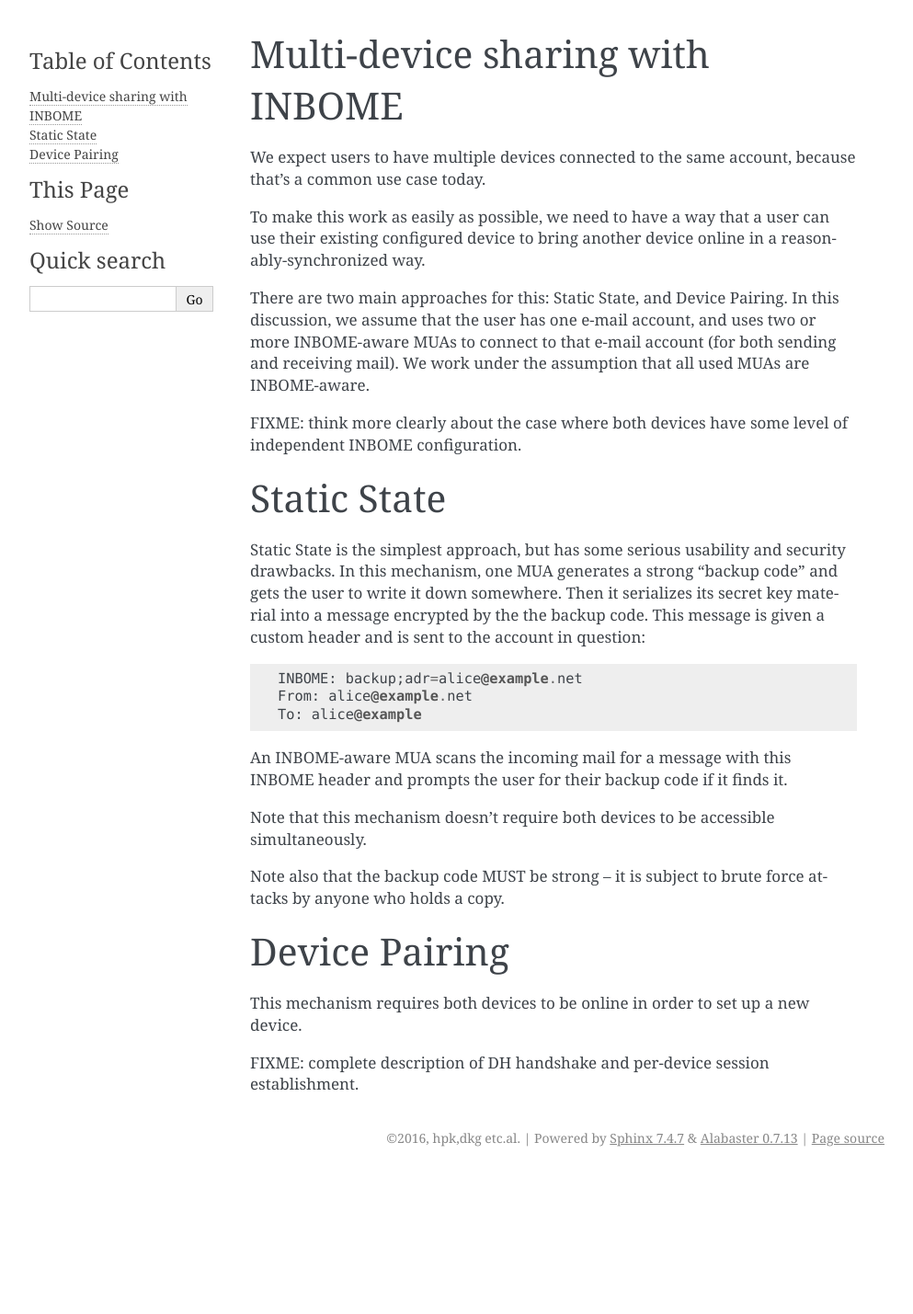
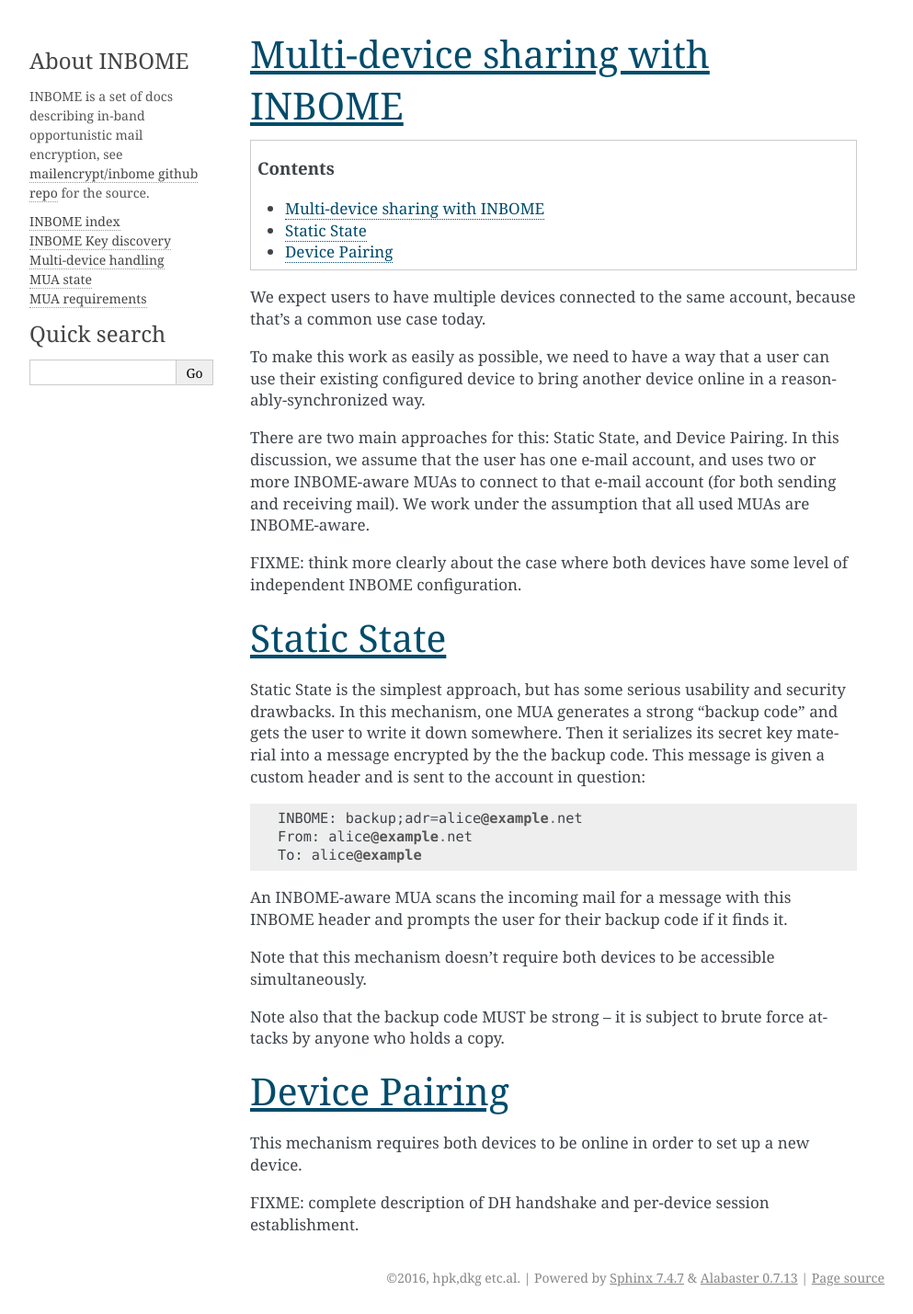
Before and after one commit to autocrypt/autocrypt, a Sphinx documentation site: the page built from doc/multi-device.rst, in a window 1280 px wide. Shown: the whole page at 92% size, without its empty margins (148-1141 px from the left). Built offline with Sphinx 7.4.7, drawn with Linux system fonts in a browser that asks for light colours; before the commit the page ends 1277 px from its top, so only the background shows below that.

```diff
--- /dev/null
+++ b/doc/_templates/globaltoc.html
@@ -0,0 +1,8 @@
+
+<ul>
+  <li><a href="{{ pathto('index') }}">INBOME index</a></li>
+  <li><a href="{{ pathto('mua-keydiscovery') }}">INBOME Key discovery</a></li>
+  <li><a href="{{ pathto('multi-device') }}">Multi-device handling</a></li>
+  <li><a href="{{ pathto('mua-state') }}">MUA state</a></li>
+  <li><a href="{{ pathto('mua-requirements') }}">MUA requirements</a></li>
+</ul>
--- /dev/null
+++ b/doc/_templates/sidebarintro.html
@@ -0,0 +1,4 @@
+<h3>About INBOME</h3>
+<p>
+  INBOME is a set of docs describing in-band opportunistic mail encryption, see <a href="https://github.com/mailencrypt/inbome/">mailencrypt/inbome github repo</a> for the source.
+</p>
--- a/doc/conf.py
+++ b/doc/conf.py
@@ -180,7 +180,21 @@ html_static_path = ['_static']
 
 # Custom sidebar templates, maps document names to template names.
 #
-# html_sidebars = {}
+html_sidebars = {
+    'index': [
+        'sidebarintro.html',
+        'globaltoc.html',
+        'searchbox.html'
+    ],
+    '**': [
+        'sidebarintro.html',
+        'globaltoc.html',
+        'relations.html',
+        'searchbox.html'
+    ]
+}
+
+
 
 # Additional templates that should be rendered to pages, maps page names to
 # template names.
--- a/doc/mua-keydiscovery.rst
+++ b/doc/mua-keydiscovery.rst
@@ -1,5 +1,7 @@
 INBOME key discovery
-----------------------------
+=========================
+
+.. contents::
 
 Basic protocol flow
 ---------------------------------
--- a/doc/mua-requirements.rst
+++ b/doc/mua-requirements.rst
@@ -1,5 +1,7 @@
 MUA requirements
-----------------
+=================
+
+
 
 INBOME works for people who use INBOME-aware MUAs.  We expect the MUAs
 to have the following capabilities:
--- a/doc/mua-state.rst
+++ b/doc/mua-state.rst
@@ -1,5 +1,8 @@
 Internal state for MUA
-----------------------
+======================
+
+.. contents::
+
 
 INBOME assumes that every communicating MUA has some structured
 internal state about the peers that the user communicates with.
--- a/doc/multi-device.rst
+++ b/doc/multi-device.rst
@@ -1,5 +1,7 @@
 Multi-device sharing with INBOME
 --------------------------------
+
+.. contents::
 
 We expect users to have multiple devices connected to the same
 account, because that's a common use case today.
```
Also changed, not shown: doc/_static/globaltoc.html (added, +11 -0 lines).
